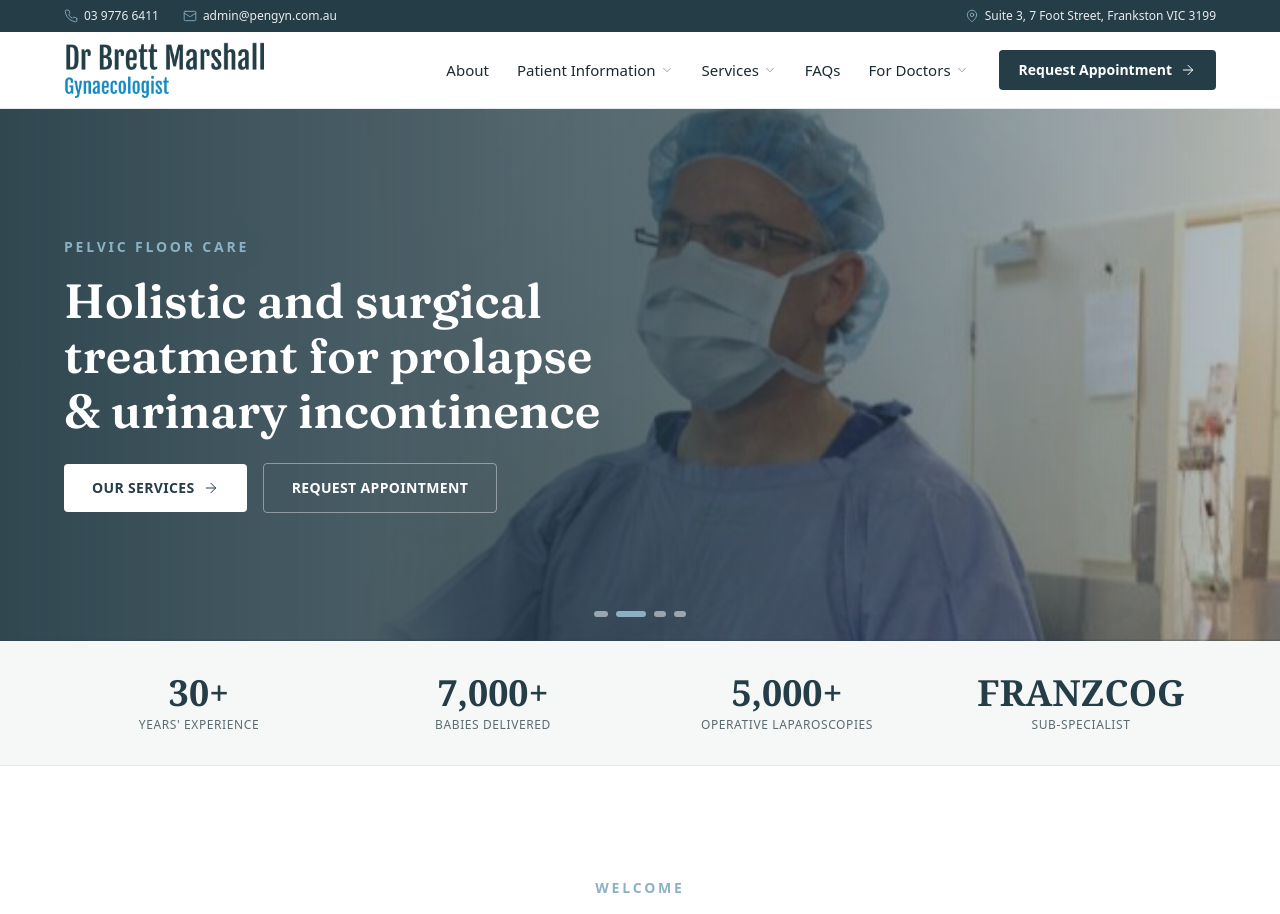
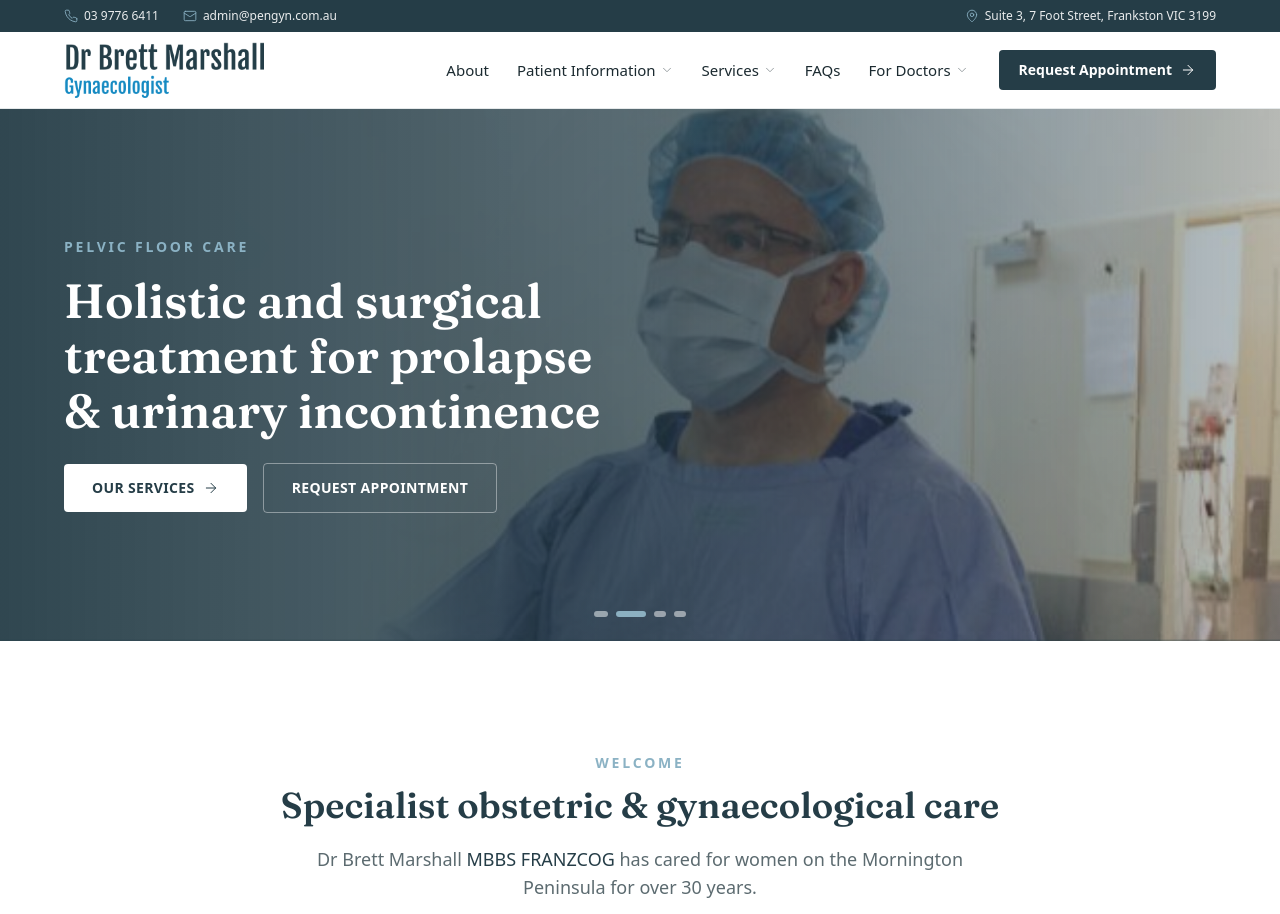
Before and after one commit to viet-commits/drbrettmarshall, a Next.js app: page / in a window 1280 px wide. Shown: the top 914 px of the page. Built offline with nearby package versions, Linux system fonts and the light colour scheme.

Commit message:
Polish: remove marketing-style stat counters, replace with credential line in welcome

```diff
--- a/pages/index.tsx
+++ b/pages/index.tsx
@@ -10,13 +10,6 @@ const slides = [
   { image: "/images/incontinence-banner-e1547269083934.jpg", eyebrow: "Pelvic floor care", text: "Holistic and surgical treatment for prolapse & urinary incontinence" },
   { image: "/images/best-results-banner-e1547269101397.jpg", eyebrow: "Patient-centred", text: "The latest technology, expert knowledge and a caring manner" },
   { image: "/images/welcome-banner-e1547269304504.jpg", eyebrow: "Women's health", text: "Considerable experience, professional and friendly care" },
-];
-
-const stats = [
-  { value: "30+", label: "Years' experience" },
-  { value: "7,000+", label: "Babies delivered" },
-  { value: "5,000+", label: "Operative laparoscopies" },
-  { value: "FRANZCOG", label: "Sub-specialist" },
 ];
 
 export default function HomePage() {
@@ -90,23 +83,12 @@ export default function HomePage() {
         </div>
       </section>
 
-      {/* Credibility strip */}
-      <section className="border-b border-line bg-surface-muted">
-        <div className="max-w-[1200px] mx-auto px-6 py-8 grid grid-cols-2 md:grid-cols-4 gap-6">
-          {stats.map((s) => (
-            <div key={s.label} className="text-center">
-              <div className="font-serif text-3xl md:text-4xl font-semibold text-brand">{s.value}</div>
-              <div className="text-xs uppercase tracking-wider text-muted mt-1">{s.label}</div>
-            </div>
-          ))}
-        </div>
-      </section>
-
       {/* Welcome */}
       <section className="max-w-[1200px] mx-auto px-6 py-20 md:py-28">
         <div className="text-center mb-14">
           <p className="text-accent text-sm font-semibold uppercase tracking-[0.2em] mb-3">Welcome</p>
-          <h2 className="font-serif text-3xl md:text-4xl font-semibold text-brand">Specialist care, delivered with intent</h2>
+          <h2 className="font-serif text-3xl md:text-4xl font-semibold text-brand">Specialist obstetric &amp; gynaecological care</h2>
+          <p className="mt-5 text-lg text-muted max-w-2xl mx-auto">Dr Brett Marshall <span className="text-brand font-medium">MBBS FRANZCOG</span> has cared for women on the Mornington Peninsula for over 30 years.</p>
           <div className="w-16 h-px bg-accent mx-auto mt-6" />
         </div>
         <div className="grid grid-cols-1 md:grid-cols-2 gap-10 max-w-5xl mx-auto">
```
